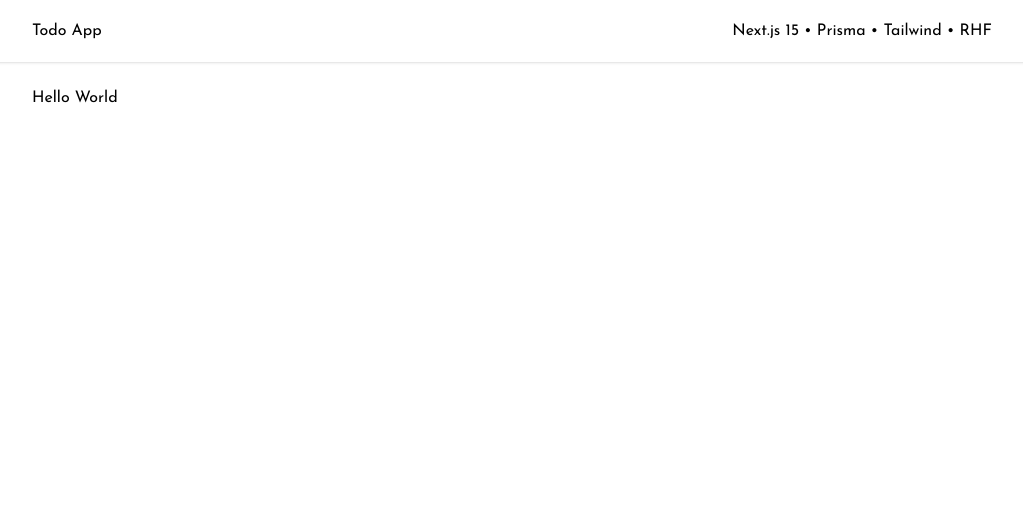
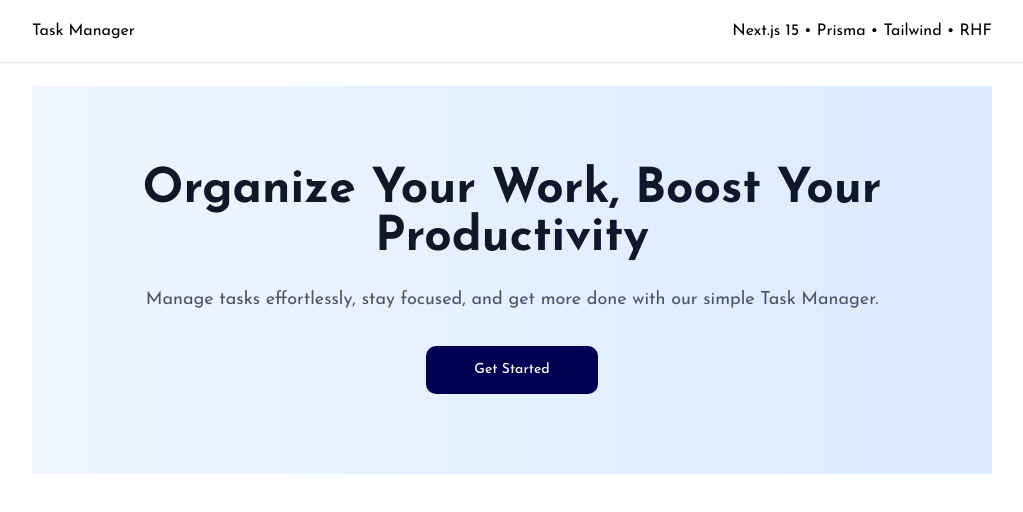
Before and after one commit to ShafiqueMalik/nextjs-prisma-crud, a Next.js app: page / in a window 1280 px wide. Shown: the top 512 px of the page, without its empty margins (128-1151 px from the left). Built offline with nearby package versions, Linux system fonts and the light colour scheme.

Commit message:
status filter

```diff
--- a/src/app/layout.tsx
+++ b/src/app/layout.tsx
@@ -11,10 +11,10 @@ const josefin_Sans = Josefin_Sans({ subsets: ['latin'] });
 
 export const metadata: Metadata = {
   title: {
-    template: '%s - Todo App',
-    default: 'Todo App',
+    template: '%s - Task Manager',
+    default: 'Task Manager',
   },
-  description: 'A Todo App application built with Next.js, Prisma, React, and Tailwind CSS.',
+  description: 'A Task Manager application built with Next.js, Prisma, React, and Tailwind CSS.',
 };
 
 export default async function RootLayout({
--- a/src/app/page.tsx
+++ b/src/app/page.tsx
@@ -1,3 +1,20 @@
+import { AppButton } from '@/shared/components/forms/AppButton';
+import Link from 'next/link';
+
 export default async function Home() {
-  return <div>Hello World</div>;
+  return (
+    <section className="bg-gradient-to-r from-blue-50 to-blue-100 py-20">
+      <div className="max-w-5xl mx-auto px-6 text-center">
+        <h1 className="text-4xl md:text-5xl font-bold text-gray-900 mb-6">
+          Organize Your Work, Boost Your Productivity
+        </h1>
+        <p className="text-lg text-gray-600 mb-8">
+          Manage tasks effortlessly, stay focused, and get more done with our simple Task Manager.
+        </p>
+        <AppButton href="/tasks" className="flex justify-center mx-auto py-6 px-12">
+          Get Started
+        </AppButton>
+      </div>
+    </section>
+  );
 }
--- a/src/app/tasks/actions.ts
+++ b/src/app/tasks/actions.ts
@@ -89,3 +89,9 @@ export async function updateTaskAction(data: any, id: number) {
   // refresh tasks list after creating
   revalidatePath('/tasks');
 }
+
+export async function getTasksByStatus(status: StatusesType) {
+  const tasks = await db.task.findMany({ where: { status }, orderBy: { createdAt: 'desc' } });
+  console.log('sssssssss', tasks);
+  return tasks;
+}
--- a/src/app/tasks/components/DataTable.tsx
+++ b/src/app/tasks/components/DataTable.tsx
@@ -63,18 +63,18 @@ function DataTable<TData, TValue>({ columns, data, headerContent }: DataTablePro
       </div>
 
       {/* Table */}
-      <div className="rounded-md border border-gray-300 min-h-[300px]">
+      <div className="rounded-md border border-gray-300 h-[300px] overflow-auto">
         <Table>
           <TableHeader>
             {table.getHeaderGroups().map((headerGroup) => (
               <TableRow key={headerGroup.id} className="border-gray-300">
                 {headerGroup.headers.map((header) => (
-                  <TableHead key={header.id}>
+                  <TableHead key={header.id} className="font-bold text-black bg-gray-200">
                     {header.isPlaceholder ? null : (
                       <div
                         className={
                           header.column.getCanSort()
-                            ? 'cursor-pointer select-none flex items-center'
+                            ? 'cursor-pointer select-none flex items-center '
                             : ''
                         }
                         onClick={header.column.getToggleSortingHandler()}
--- /dev/null
+++ b/src/app/tasks/components/StatusFilter.tsx
@@ -0,0 +1,52 @@
+'use client';
+import SelectField from '@/shared/components/forms/SelectField';
+import { useForm } from 'react-hook-form';
+import { z } from 'zod';
+import { zodResolver } from '@hookform/resolvers/zod';
+import FormWrapper from '@/shared/components/forms/FormWrapper';
+import { useEffect } from 'react';
+
+import { StatusesType } from '@/shared/types/models';
+
+const schema = z.object({
+  status: z.enum(['TODO', 'INPROGRESS', 'DONE']),
+});
+
+export default function StatusFilter({ onStatusChange }: { onStatusChange: any }) {
+  const form = useForm({
+    resolver: zodResolver(schema) as any,
+    defaultValues: {
+      status: '',
+    },
+  });
+  const statusValue = form.watch('status');
+  const onSubmit = (values: any) => {
+    console.log('Form Values:', values);
+  };
+  useEffect(() => {
+    if (statusValue) {
+      if (statusValue === 'ALL') {
+        onStatusChange('');
+      } else {
+        onStatusChange(statusValue as StatusesType);
+      }
+    }
+  }, [statusValue, onStatusChange]);
+  return (
+    <FormWrapper form={form} onSubmit={onSubmit}>
+      <SelectField
+        control={form.control}
+        name="status"
+        label=""
+        placeholder="Filter By Status"
+        options={[
+          { label: 'All', value: 'ALL' },
+          { label: 'Todo', value: 'TODO' },
+          { label: 'Inprogress', value: 'INPROGRESS' },
+          { label: 'Done', value: 'DONE' },
+        ]}
+        className="border border-gray-400 w-[170px]"
+      />
+    </FormWrapper>
+  );
+}
--- a/src/app/tasks/components/TaskDataTable.tsx
+++ b/src/app/tasks/components/TaskDataTable.tsx
@@ -1,13 +1,23 @@
+'use client';
+import { useState } from 'react';
 import DataTable from './DataTable';
+import StatusFilter from './StatusFilter';
 import { columns } from './TaskColumnsDef';
 import TaskFormModal from './TaskFormModal';
+import { StatusesType } from '@/shared/types/models';
 
-export default function TaskDataTable({ data }: { data: any }) {
+export default function TaskDataTable({ tasks }: { tasks: any[] }) {
+  const [currentStatus, setCurrentStatus] = useState<StatusesType | ''>('');
   return (
     <DataTable
       columns={columns}
-      data={data}
-      headerContent={<TaskFormModal triggerLabel="Create Task" />}
+      data={currentStatus ? tasks?.filter((task) => task.status === currentStatus) : tasks}
+      headerContent={
+        <div className="flex gap-2 items-center">
+          <StatusFilter onStatusChange={(status: StatusesType) => setCurrentStatus(status)} />
+          <TaskFormModal triggerLabel="Create Task" />
+        </div>
+      }
     />
   );
 }
--- a/src/app/tasks/page.tsx
+++ b/src/app/tasks/page.tsx
@@ -4,7 +4,6 @@ import TaskDataTable from './components/TaskDataTable';
 
 export default async function TasksPage() {
   const tasks = await db.task.findMany({ orderBy: { createdAt: 'desc' } });
-  console.log('tasks', tasks);
 
   return (
     <div className="mx-auto max-w-5xl p-6 space-y-6">
@@ -13,7 +12,7 @@ export default async function TasksPage() {
       </div>
 
       <div className="rounded-xl overflow-x-auto">
-        <TaskDataTable data={tasks || []} />
+        <TaskDataTable tasks={tasks || []} />
       </div>
     </div>
   );
--- a/src/shared/components/forms/SelectField.tsx
+++ b/src/shared/components/forms/SelectField.tsx
@@ -40,7 +40,7 @@ export default function SelectField({
       name={name}
       render={({ field }) => (
         <FormItem>
-          <FormLabel>{label}</FormLabel>
+          {label && <FormLabel>{label}</FormLabel>}
           <Select onValueChange={field.onChange} value={field.value}>
             <FormControl className={cn('w-full border-white/40', className)}>
               <SelectTrigger>
--- a/src/shared/components/layouts/Navbar.tsx
+++ b/src/shared/components/layouts/Navbar.tsx
@@ -2,7 +2,7 @@ export default function Navbar() {
   return (
     <div className="shadow">
       <header className="flex justify-between h-[62px] items-center py-2 z-50  max-w-5xl w-full mx-auto px-4 sm:px-6 lg:px-8">
-        <span>Todo App</span>
+        <span>Task Manager</span>
         <span className="hidden sm:inline">Next.js 15 • Prisma • Tailwind • RHF</span>
       </header>
     </div>
```
Also changed, not shown: 1 other file (tests, documents, lock files or other folders).
